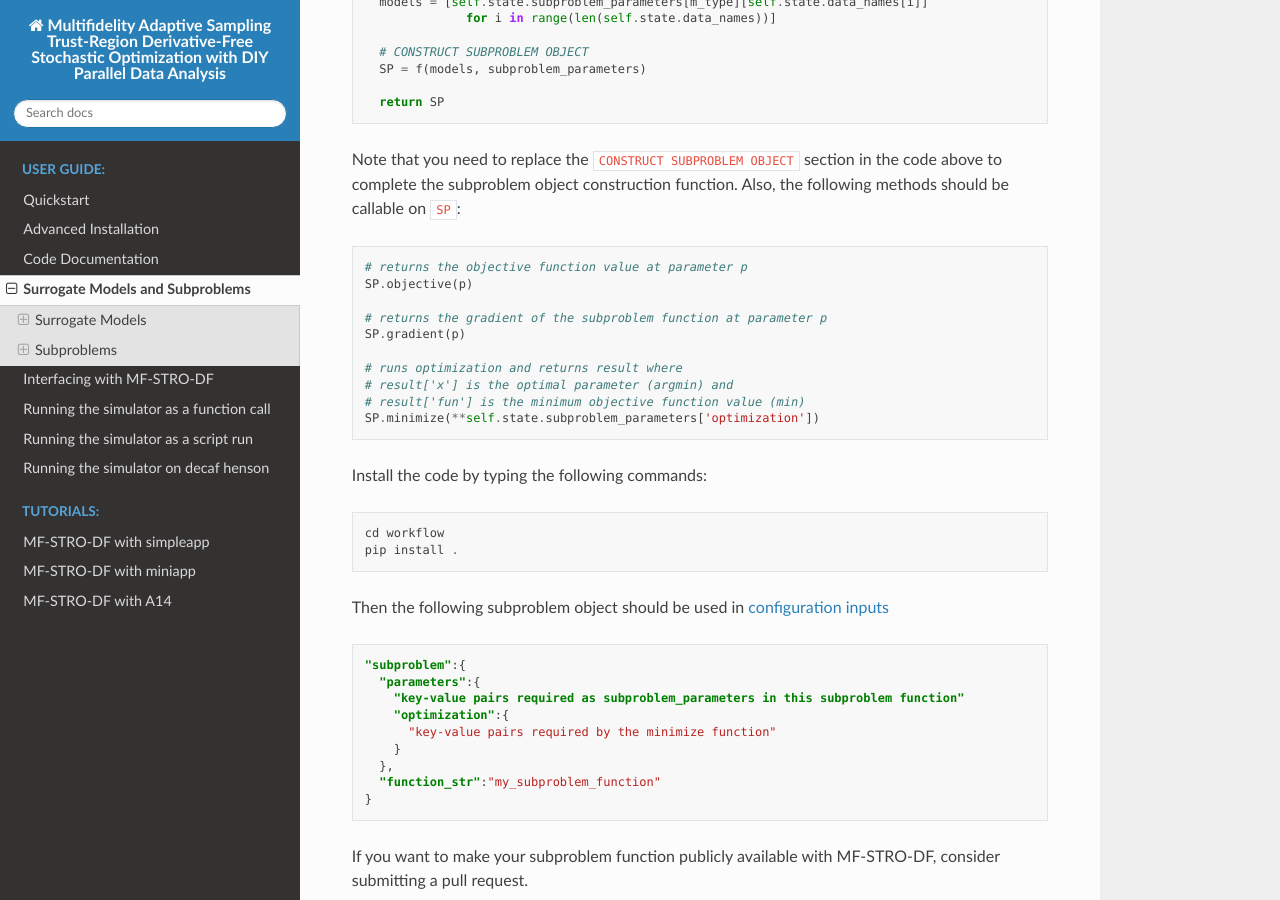
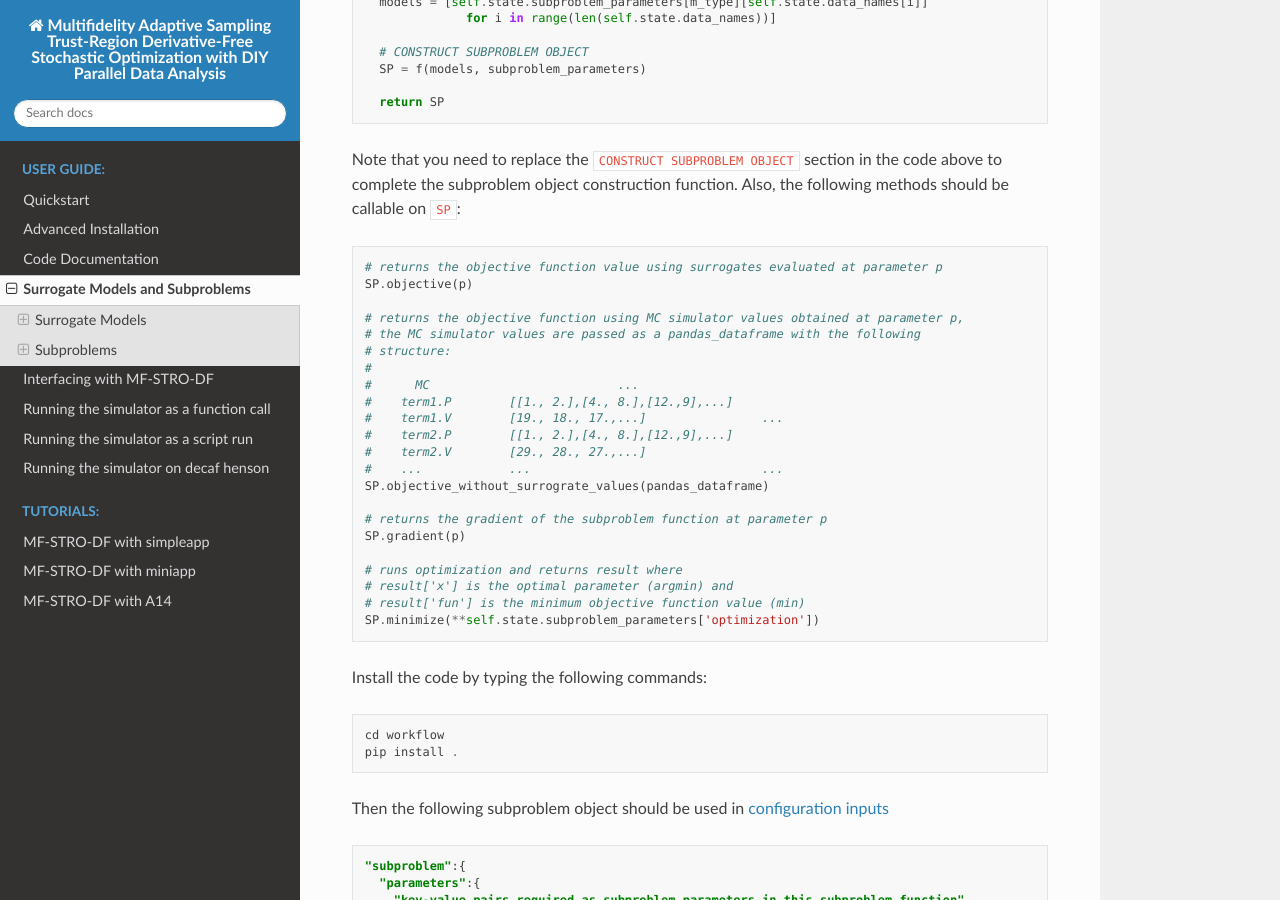
Before and after one commit to HEPonHPC/MAESTRO, a Sphinx documentation site: the page built from docs/source/models_and_subproblems.rst, in a window 1280 px wide and 900 px high, scrolled down 6684 px. Built offline with Sphinx 7.4.7 and the Read the Docs theme 2.0.0, drawn with Linux system fonts in a browser that asks for light colours.

```diff
--- a/docs/source/models_and_subproblems.rst
+++ b/docs/source/models_and_subproblems.rst
@@ -386,8 +386,20 @@ Note that you need to replace the ``CONSTRUCT SUBPROBLEM OBJECT`` section
 in the code above to complete the subproblem object construction function.
 Also, the following methods should be callable on ``SP``::
 
-  # returns the objective function value at parameter p
+  # returns the objective function value using surrogates evaluated at parameter p
   SP.objective(p)
+
+  # returns the objective function using MC simulator values obtained at parameter p,
+  # the MC simulator values are passed as a pandas_dataframe with the following
+  # structure:
+  #
+  #      MC                          ...
+  #    term1.P        [[1., 2.],[4., 8.],[12.,9],...]
+  #    term1.V        [19., 18., 17.,...]                ...
+  #    term2.P        [[1., 2.],[4., 8.],[12.,9],...]
+  #    term2.V        [29., 28., 27.,...]
+  #    ...            ...                                ...
+  SP.objective_without_surrograte_values(pandas_dataframe)
 
   # returns the gradient of the subproblem function at parameter p
   SP.gradient(p)
```
Also changed, not shown: README.rst (+8 -0 lines).
